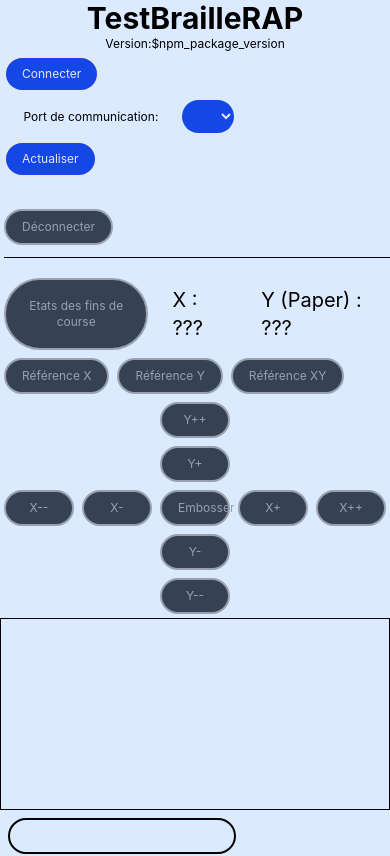
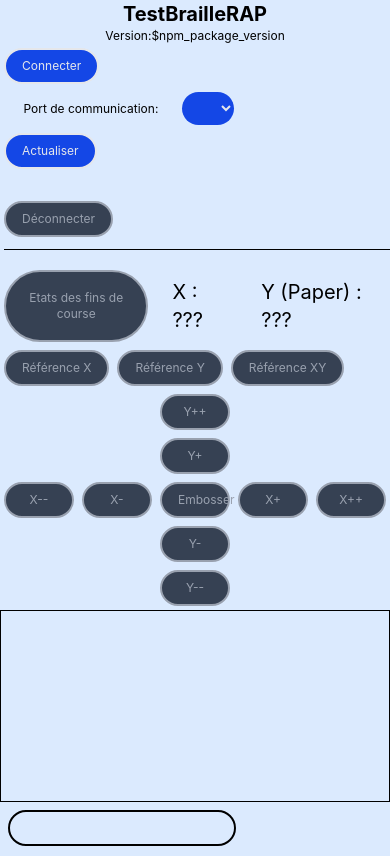
Before and after one commit to braillerap/TestBrailleRAP, a React (Create React App) app: page / in a window 390 px wide. Shown: the top 856 px of the page. Built offline with nearby package versions, Linux system fonts and the light colour scheme.

Commit message:
style: more responsive

```diff
--- a/src/App.js
+++ b/src/App.js
@@ -377,7 +377,7 @@ class App extends Component {
       <div className={this.state.theme + " App"}>
 
         <div className='min-w-80 mx-auto text-center' >
-          <h1 className="text-3xl font-bold">
+          <h1 className="text-xl md:text-3xl font-bold">
             TestBrailleRAP
           </h1>
           <h2>Version:{`${process.env.REACT_APP_VERSION}`}</h2>
--- a/tailwind/style.css
+++ b/tailwind/style.css
@@ -113,7 +113,7 @@
   @apply md:font-bold bg-btnbackgnd text-txtbtn rounded-full;
 }
 .selectnum option:hover {
-  @apply md:font-bold text-3xl  rounded-full my-4 mx-8;
+  @apply md:font-bold text-2xl md:text-3xl  rounded-full my-4 mx-8;
 }
 .labelelm {
   @apply md:font-bold py-2 px-4 mx-1 my-1
```
